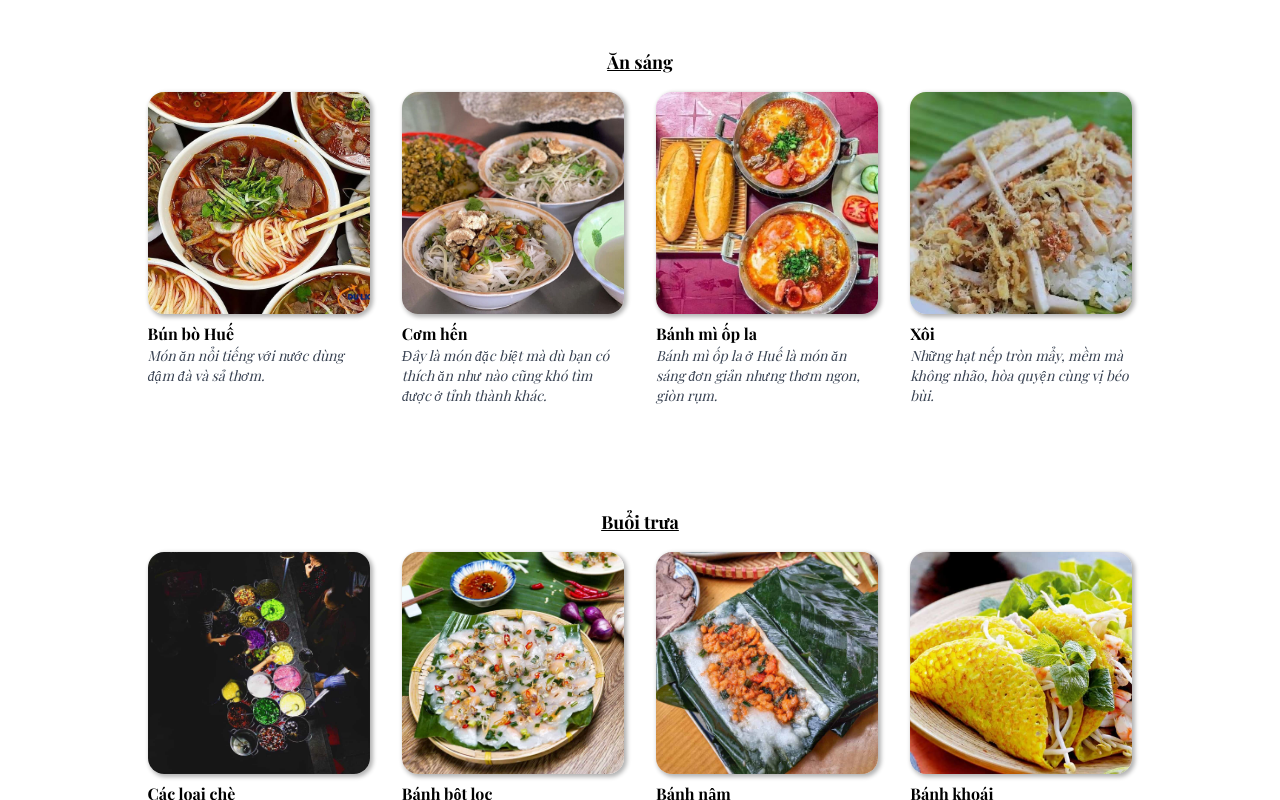
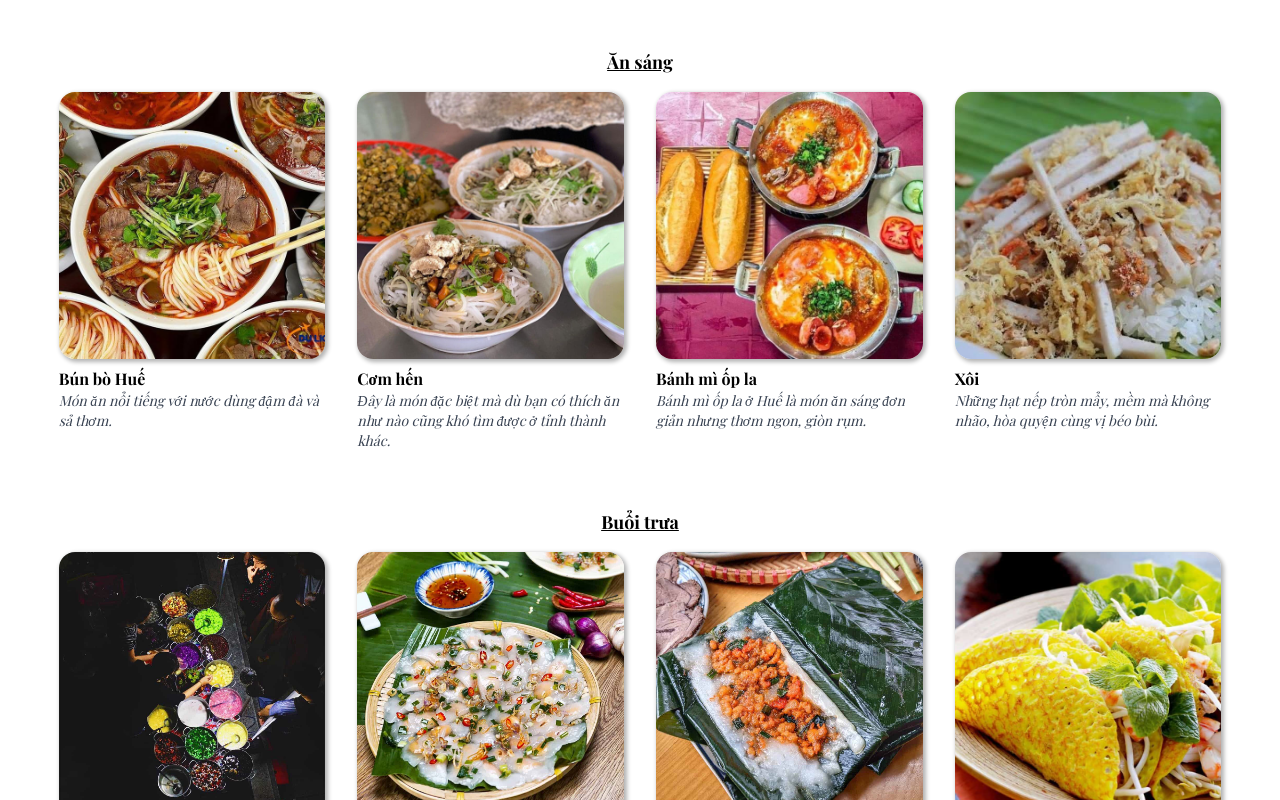
Before and after one commit to nhathuynguyen19/spit-front-end-2025, a Next.js app in the folder client/: page /am-thuc in a window 1280 px wide. Shown: the top 800 px of the page. Built offline with nearby package versions, Linux system fonts and the light colour scheme.

Commit message:
ok sua lai aspect

```diff
--- a/client/src/app/components/CardMonAn.tsx
+++ b/client/src/app/components/CardMonAn.tsx
@@ -8,7 +8,7 @@ type CardMonAnProps = {
 
 function CardMonAn({ src, title, des }: CardMonAnProps) {
   return (
-    <div className="image-card h-full m-4 aspect-[1/1.8] transition-transform duration-300 ease-in-out cursor-pointer md:h-[100%]">
+    <div className="image-card h-full m-4 aspect-[1/1.8] md:aspect-[1/1.5] transition-transform duration-300 ease-in-out cursor-pointer md:h-[100%]">
       <div className="overflow-hidden w-full aspect-square relative rounded-2xl shadow-[2px_2px_4px_1px_rgba(0,0,0,0.3)]">
         <img src={src} alt={title} className="h-full object-cover" />
 
```
